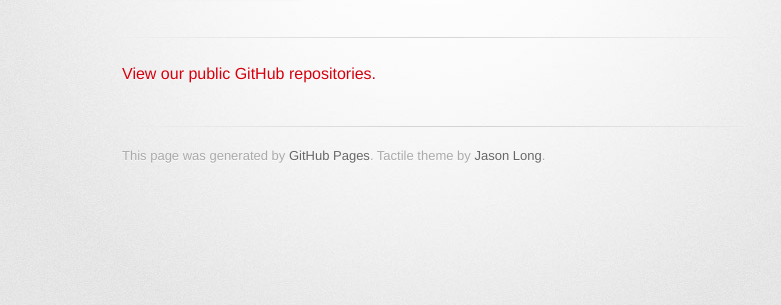
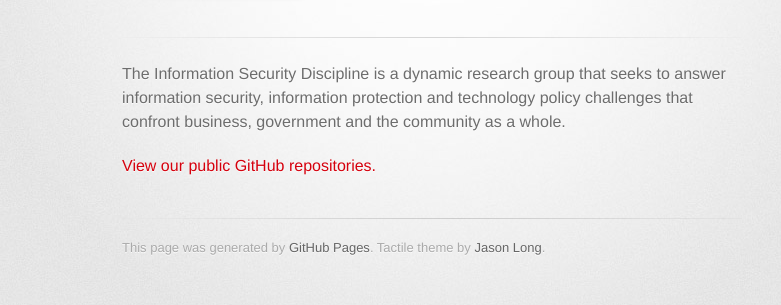
Before and after one commit to BennyFung8/qut-infosec.github.io, a plain HTML site: page index.html in a window 1280 px wide. Shown: the part 209-514 px from the top of the page, without its empty margins (208-989 px from the left). Drawn offline with Linux system fonts and the light colour scheme; a web font is replaced by a local one.

Commit message:
Update index.html

```diff
--- a/index.html
+++ b/index.html
@@ -29,6 +29,7 @@
         <hr>
 
         <section id="main_content">
+          <p>The Information Security Discipline is a dynamic research group that seeks to answer information security, information protection and technology policy challenges that confront business, government and the community as a whole.</p>
           <p><a href="https://github.com/qut-infosec">View our public GitHub repositories.</a></p>
         </section>
 
```
